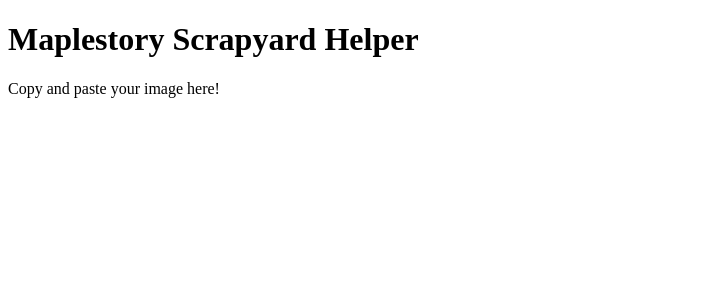
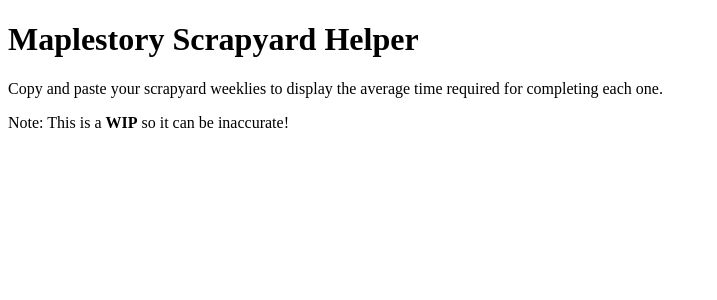
Before and after one commit to Hiroeme/scrapyardHelper, a React (Vite) app: page / in a window 1280 px wide. Shown: the top 300 px of the page, without its empty margins (0-717 px from the left). Built offline with nearby package versions, Linux system fonts and the light colour scheme.

Commit message:
Updated Description

```diff
--- a/src/App.jsx
+++ b/src/App.jsx
@@ -15,7 +15,14 @@
       <h1>
         Maplestory Scrapyard Helper
       </h1>
-      <p>Copy and paste your image here!</p>
+      <div>
+        <p>
+          Copy and paste your scrapyard weeklies to display the average time required for completing each one.
+        </p>
+        <p>
+          Note: This is a <b>WIP</b> so it can be inaccurate!
+        </p>
+      </div >
       <div>
         {image && <img style={{maxHeight: '500px', maxWidth: '500px'}} src={image} alt="copy pasted image" />}
       </div>
```
